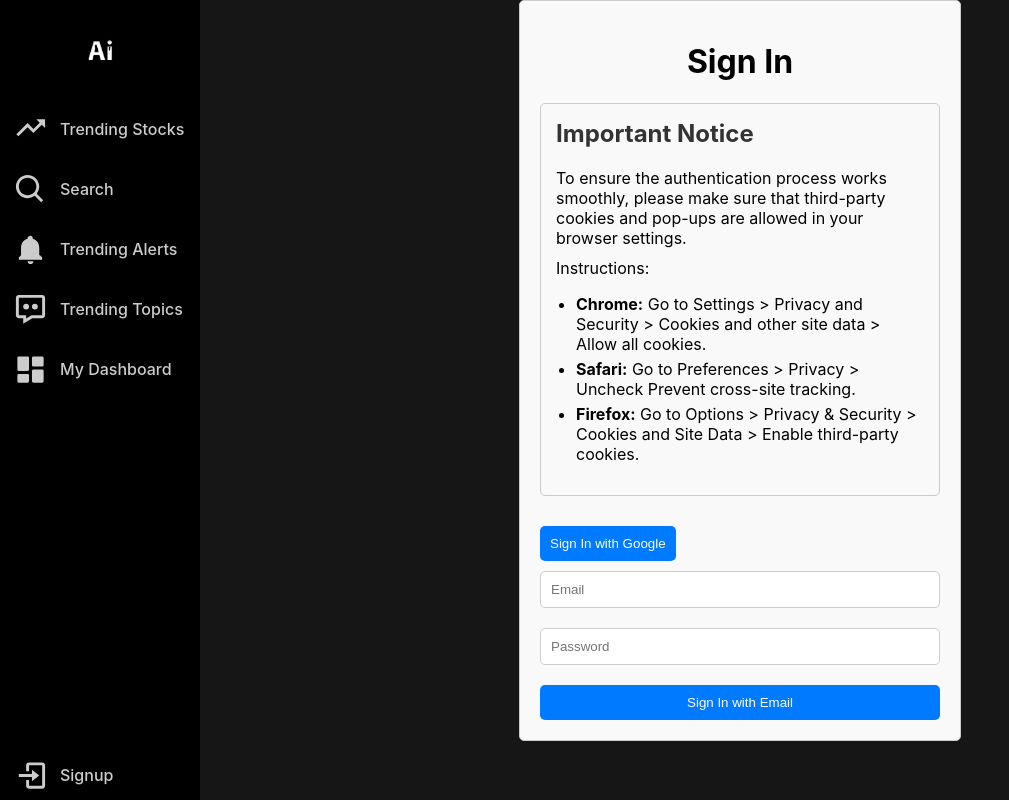
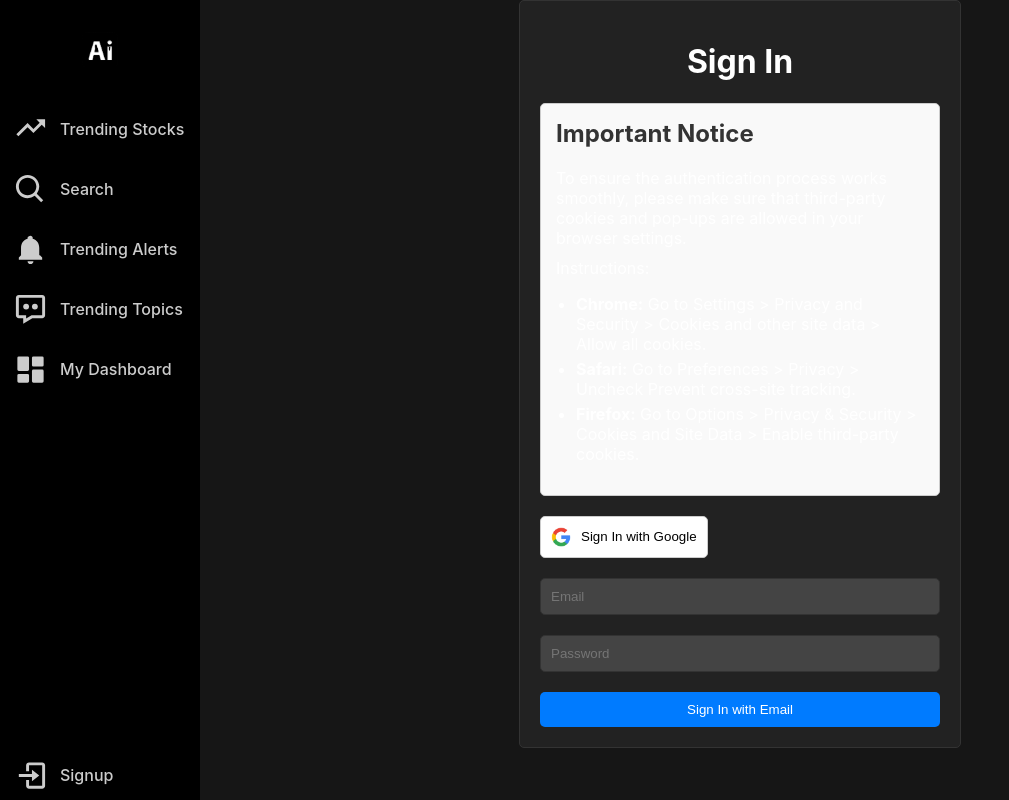
Before and after one commit to ThomasSchiolerH/StockHorizon, a React (Create React App) app in the folder frontend/: page /signin in a window 1280 px wide. Shown: the whole page, without its empty margins (0-1009 px from the left). Built offline with nearby package versions, Linux system fonts and the light colour scheme; no server answers.

Commit message:
google logo on signup/signin

```diff
--- a/frontend/src/pages/SignIn.js
+++ b/frontend/src/pages/SignIn.js
@@ -1,4 +1,3 @@
-// src/pages/SignIn.js
 import React, { useState, useEffect } from 'react';
 import { useLocation, useNavigate } from 'react-router-dom';
 import { auth, provider } from '../firebase';
@@ -36,7 +35,7 @@ const SignIn = () => {
       const user = userCredential.user;
 
       if (!user.emailVerified) {
-        await auth.signOut(); // Sign out immediately to prevent access
+        await auth.signOut();
         setVerificationMessage(`Your email is not verified. Please check your email for a verification link.`);
         return;
       }
@@ -53,7 +52,10 @@ const SignIn = () => {
       {error && <p className="error-message">{error}</p>}
       {verificationMessage && <p className="verification-message">{verificationMessage}</p>}
       <Notice />
-      <button onClick={handleGoogleSignIn}>Sign In with Google</button>
+      <button onClick={handleGoogleSignIn} className="google-button">
+        <img src="/google-logo.png" alt="Google logo" />
+        Sign In with Google
+      </button>
       <form onSubmit={handleEmailSignIn}>
         <input
           type="email"
--- a/frontend/src/pages/SignUp.js
+++ b/frontend/src/pages/SignUp.js
@@ -1,10 +1,9 @@
-// src/pages/SignUp.js
 import React, { useState } from 'react';
 import { useNavigate } from 'react-router-dom';
 import { auth, provider } from '../firebase';
 import { signInWithPopup, createUserWithEmailAndPassword, sendEmailVerification } from 'firebase/auth';
-import '../styles/SignUp.css'; // Import the corresponding CSS file
-import Notice from '../components/Notice'; // Import the Notice component
+import '../styles/SignUp.css';
+import Notice from '../components/Notice';
 
 const SignUp = () => {
   const [email, setEmail] = useState('');
@@ -37,8 +36,11 @@ const SignUp = () => {
     <div className="signup-page">
       <h1>Sign Up</h1>
       {error && <p className="error-message">{error}</p>}
-      <Notice /> {/* Add the Notice component here */}
-      <button onClick={handleGoogleSignIn}>Sign Up with Google</button>
+      <Notice />
+      <button onClick={handleGoogleSignIn} className="google-button">
+        <img src="/google-logo.png" alt="Google logo" />
+        Sign Up with Google
+      </button>
       <form onSubmit={handleEmailSignUp}>
         <input
           type="email"
--- a/frontend/src/styles/SignIn.css
+++ b/frontend/src/styles/SignIn.css
@@ -1,15 +1,17 @@
-/* src/styles/SignUp.css */
+/* src/styles/SignIn.css */
 .signin-page {
   max-width: 400px;
   margin: 0 auto;
   padding: 20px;
-    border: 1px solid #ccc;
+  border: 1px solid #333;
   border-radius: 5px;
-    background-color: #f9f9f9;
+  background-color: #222;
+  color: #fff;
 }
 
 .signin-page h1 {
   text-align: center;
+  color: #fff;
 }
 
 .error-message {
@@ -25,8 +27,10 @@
 input {
   margin: 10px 0;
   padding: 10px;
-    border: 1px solid #ccc;
+  border: 1px solid #333;
   border-radius: 5px;
+  background-color: #444;
+  color: #fff;
 }
 
 button {
@@ -43,6 +47,29 @@
   background-color: #0056b3;
 }
 
+.google-button {
+  display: flex;
+  align-items: center;
+  justify-content: center;
+  padding: 10px;
+  margin: 10px 0;
+  border: 1px solid #ccc;
+  border-radius: 5px;
+  background-color: #fff;
+  color: #000;
+  cursor: pointer;
+}
+
+.google-button img {
+  margin-right: 10px;
+  width: 20px; /* Adjust the width as needed */
+  height: auto; /* Maintain aspect ratio */
+}
+
+.google-button:hover {
+  background-color: #e0e0e0;
+}
+
 .verification-message {
   color: green;
   font-weight: bold;
--- a/frontend/src/styles/SignUp.css
+++ b/frontend/src/styles/SignUp.css
@@ -3,13 +3,15 @@
   max-width: 400px;
   margin: 0 auto;
   padding: 20px;
-    border: 1px solid #ccc;
+  border: 1px solid #333;
   border-radius: 5px;
-    background-color: #f9f9f9;
+  background-color: #222;
+  color: #fff;
 }
 
 .signup-page h1 {
   text-align: center;
+  color: #fff;
 }
 
 .error-message {
@@ -25,8 +27,10 @@
 input {
   margin: 10px 0;
   padding: 10px;
-    border: 1px solid #ccc;
+  border: 1px solid #333;
   border-radius: 5px;
+  background-color: #444;
+  color: #fff;
 }
 
 button {
@@ -43,6 +47,41 @@
   background-color: #0056b3;
 }
 
+.google-button {
+  display: flex;
+  align-items: center;
+  justify-content: center;
+  padding: 10px;
+  margin: 10px 0;
+  border: 1px solid #ccc;
+  border-radius: 5px;
+  background-color: #fff;
+  color: #000;
+  cursor: pointer;
+}
+
+.google-button img {
+  margin-right: 10px;
+  width: 20px; /* Adjust the width as needed */
+  height: auto; /* Maintain aspect ratio */
+}
+
+.google-button:hover {
+  background-color: #e0e0e0;
+}
+
 .signin-link {
   margin-top: 20px;
+  text-align: center;
 }
+
+.signin-link .button {
+  color: #007bff;
+  background: none;
+  border: none;
+  cursor: pointer;
+}
+
+.signin-link .button:hover {
+  text-decoration: underline;
+}
```
Also changed, not shown: frontend/public/google-logo.png (added). Lines whose indentation alone changed are shown as unchanged.
